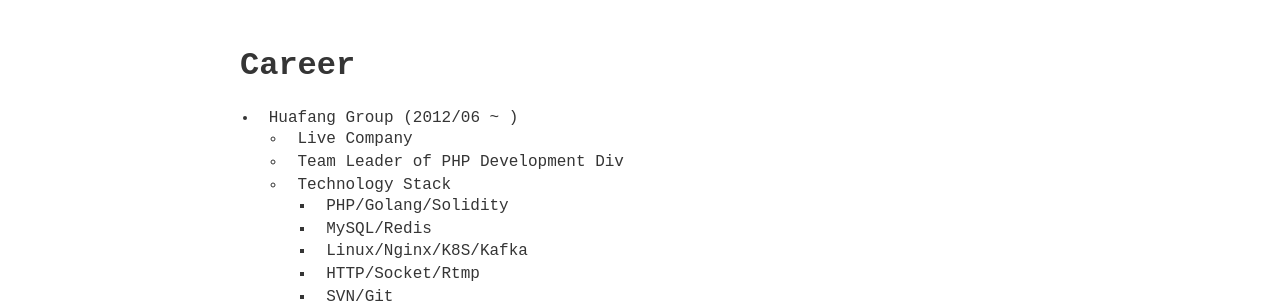
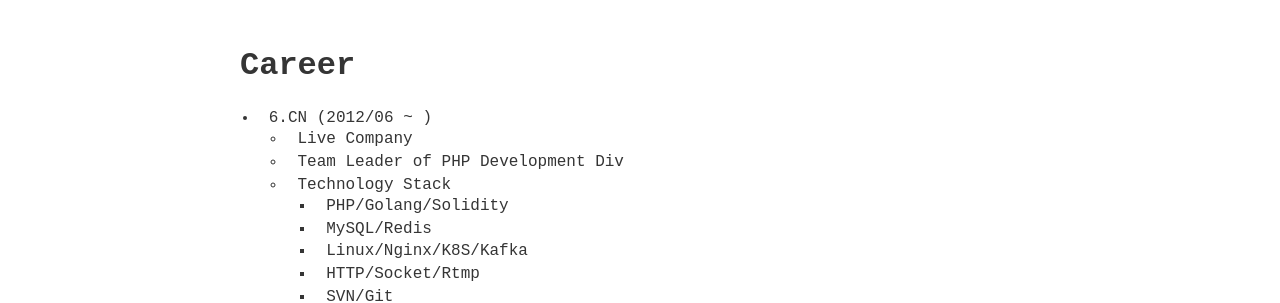
Before and after one commit to banjuanshu/banjuanshu.github.io, a Jekyll site: the page built from docs/index.md, in a window 1280 px wide. Shown: the part 555-858 px from the top of the page. Built offline with Jekyll 4.4.1, drawn with Linux system fonts in a browser that asks for light colours.

Commit message:
fix(base): Modify index.md

```diff
--- a/docs/index.md
+++ b/docs/index.md
@@ -14,7 +14,7 @@ Life motto: Nothing will change unless you do something.
 <br/>
 
 # Career
-* Huafang Group (2012/06 ~ )
+* 6.CN (2012/06 ~ )
   * Live Company
   * Team Leader of PHP Development Div
   * Technology Stack
```
